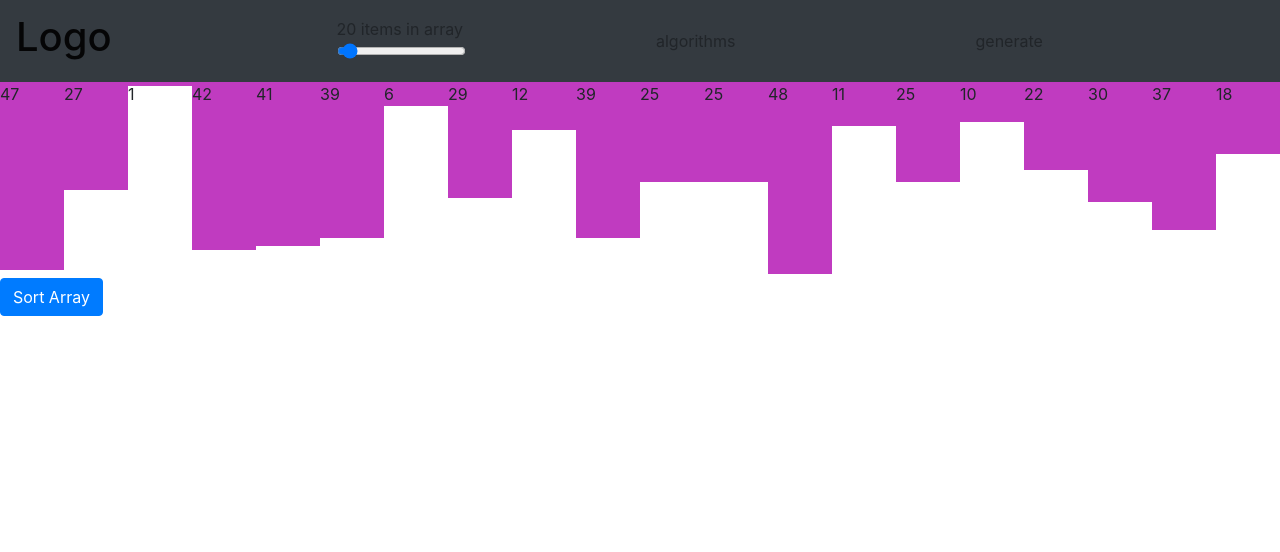
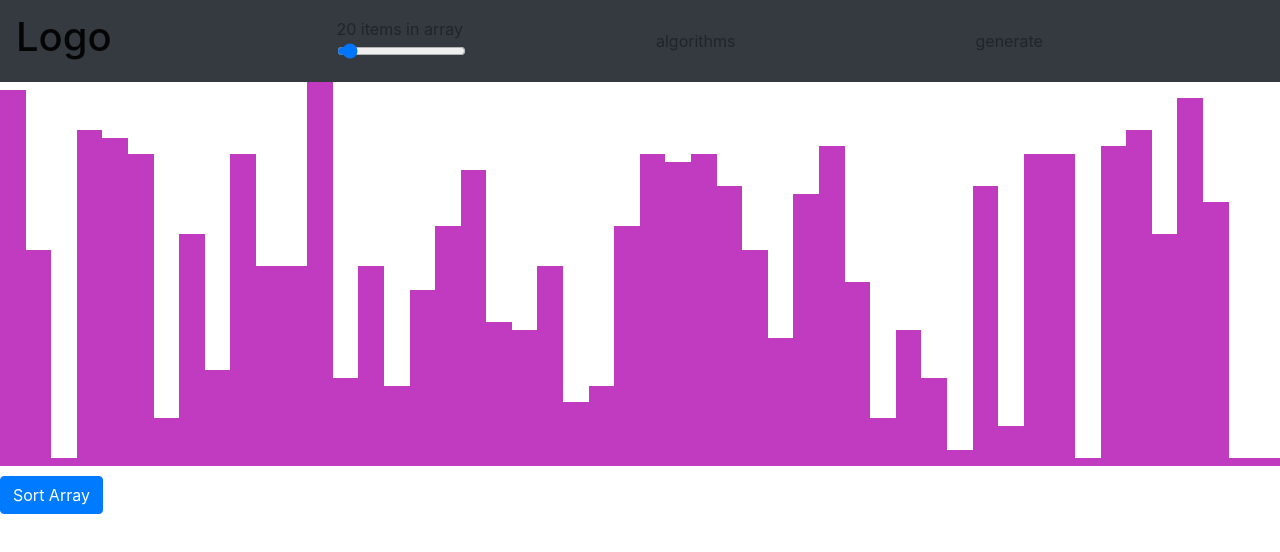
Before and after one commit to Umpoy/Visualizer-Sorting, a React (Create React App) app in the folder my-app/: page / in a window 1280 px wide. Shown: the top 552 px of the page. Built offline with nearby package versions, Linux system fonts and the light colour scheme.

Commit message:
installed redux and react-redux

```diff
--- a/my-app/src/components/Graph/Bar.js
+++ b/my-app/src/components/Graph/Bar.js
@@ -4,8 +4,8 @@ import './Bar.css';
 
 export default (props) => {
     return (
-        <div className="bar mb-1" style={{ height: `${props.item}%`, width: `${100/props.length}%` }} >
-            {props.item}
+        <div className="bar mb-1" style={{ height: `${props.item}%`, width: `${100 / props.length}%` }} >
+            {/* {props.item} */}
         </div >
     )
 }
--- a/my-app/src/components/Graph/Graph.js
+++ b/my-app/src/components/Graph/Graph.js
@@ -5,7 +5,7 @@ import dataArray from '../helper/data';
 import bubbleSort from '../algorithms/bubble';
 
 const style = {
-    height: '50vh'
+    height: '100vh'
 }
 class Graph extends Component {
     constructor(props) {
@@ -44,7 +44,7 @@ class Graph extends Component {
                 this.setState({ animated: true })
                 return
             }
-        }, 100)
+        }, 10)
     }
 
     render() {
--- a/my-app/src/components/helper/data.js
+++ b/my-app/src/components/helper/data.js
@@ -1,6 +1,6 @@
 const array = []
 
-for (var i = 0; i < 20; i++) {
+for (var i = 0; i < 50; i++) {
     array.push(Math.ceil(Math.random() * 50));
 }
 
```
Also changed, not shown: 1 other file (tests, documents, lock files or other folders).
